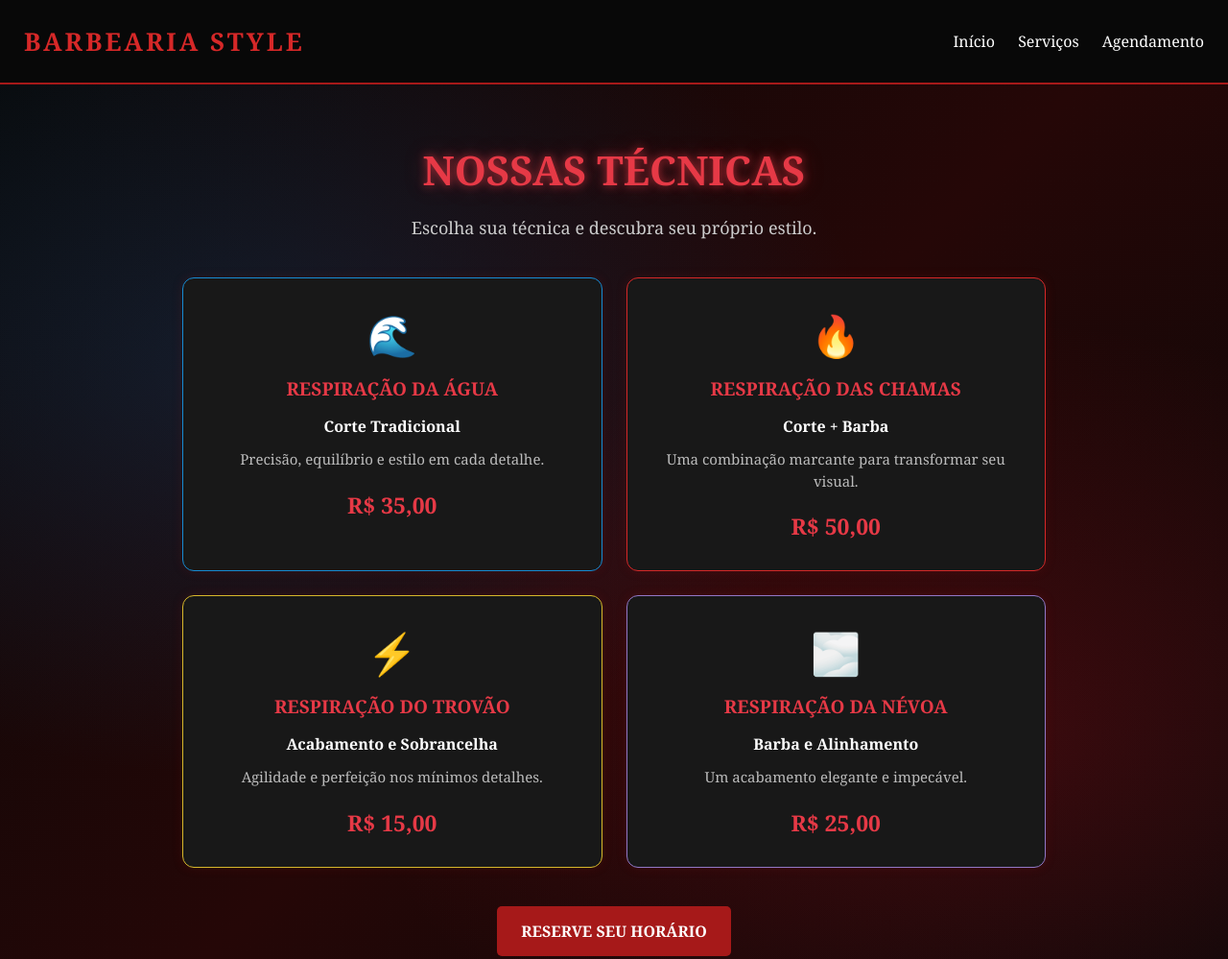
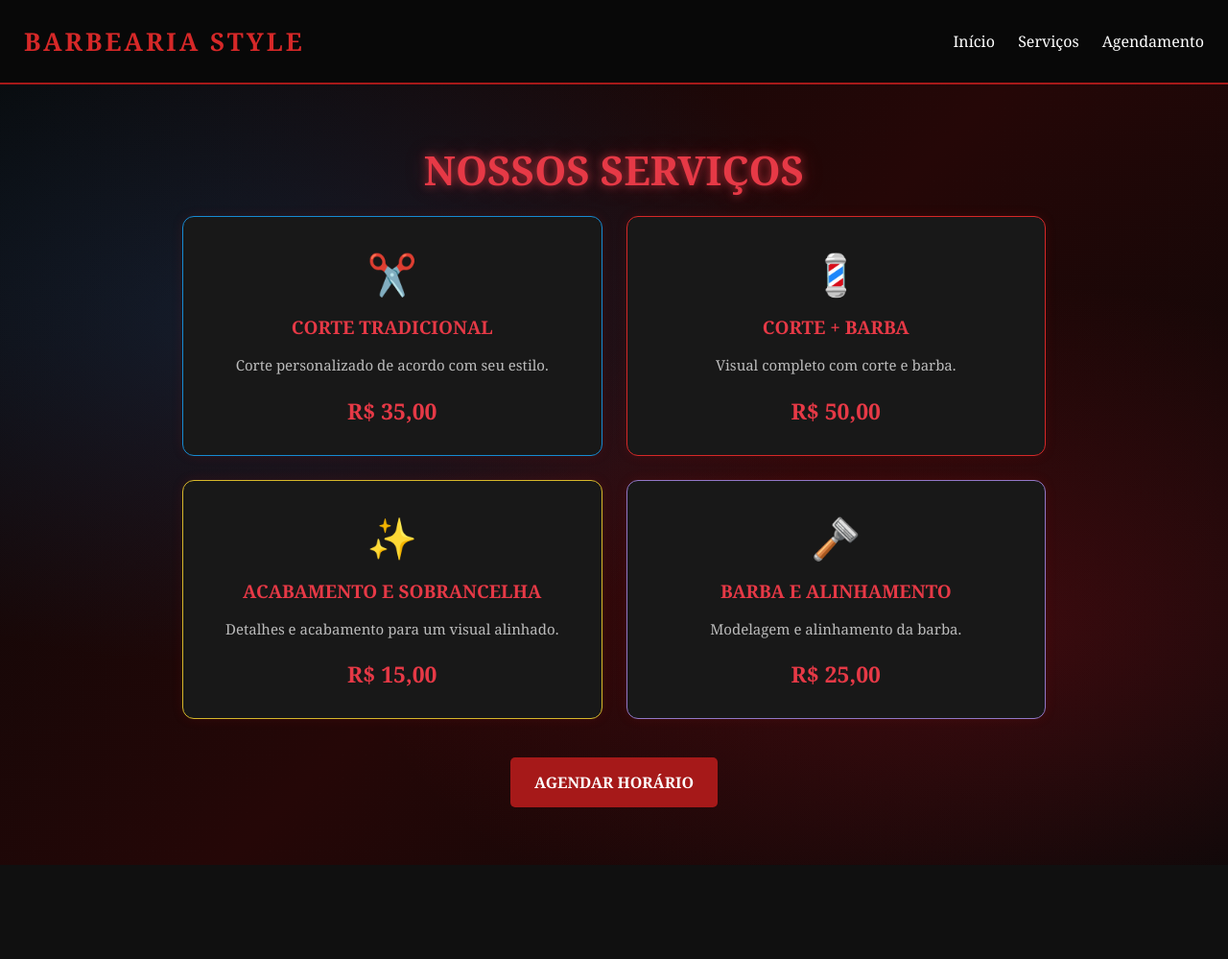
Before and after one commit to bruhqxx/barbearia-style, a plain HTML site: page servicos.html in a window 1280 px wide. Shown: the top 999 px of the page at 96% size. After the commit the page ends 901 px from the top, so only its background shows below. Drawn offline with Linux system fonts and the light colour scheme.

Commit message:
Update servicos.html

```diff
--- a/servicos.html
+++ b/servicos.html
@@ -21,49 +21,41 @@
 
     <main class="pagina-servicos">
 
-        <h2>NOSSAS TÉCNICAS</h2>
-
-        <p class="descricao-servicos">
-            Escolha sua técnica e descubra seu próprio estilo.
-        </p>
+        <h2>NOSSOS SERVIÇOS</h2>
 
         <section class="servicos-container">
 
             <div class="servico-card agua">
-                <span>🌊</span>
-                <h3>RESPIRAÇÃO DA ÁGUA</h3>
-                <h4>Corte Tradicional</h4>
-                <p>Precisão, equilíbrio e estilo em cada detalhe.</p>
+                <span>✂️</span>
+                <h3>CORTE TRADICIONAL</h3>
+                <p>Corte personalizado de acordo com seu estilo.</p>
                 <strong>R$ 35,00</strong>
             </div>
 
             <div class="servico-card chamas">
-                <span>🔥</span>
-                <h3>RESPIRAÇÃO DAS CHAMAS</h3>
-                <h4>Corte + Barba</h4>
-                <p>Uma combinação marcante para transformar seu visual.</p>
+                <span>💈</span>
+                <h3>CORTE + BARBA</h3>
+                <p>Visual completo com corte e barba.</p>
                 <strong>R$ 50,00</strong>
             </div>
 
             <div class="servico-card trovao">
-                <span>⚡</span>
-                <h3>RESPIRAÇÃO DO TROVÃO</h3>
-                <h4>Acabamento e Sobrancelha</h4>
-                <p>Agilidade e perfeição nos mínimos detalhes.</p>
+                <span>✨</span>
+                <h3>ACABAMENTO E SOBRANCELHA</h3>
+                <p>Detalhes e acabamento para um visual alinhado.</p>
                 <strong>R$ 15,00</strong>
             </div>
 
             <div class="servico-card nevoa">
-                <span>🌫️</span>
-                <h3>RESPIRAÇÃO DA NÉVOA</h3>
-                <h4>Barba e Alinhamento</h4>
-                <p>Um acabamento elegante e impecável.</p>
+                <span>🪒</span>
+                <h3>BARBA E ALINHAMENTO</h3>
+                <p>Modelagem e alinhamento da barba.</p>
                 <strong>R$ 25,00</strong>
             </div>
 
         </section>
 
-        <a href="agendamento.html">RESERVE SEU HORÁRIO</a>
+        <a href="agendamento.html">AGENDAR HORÁRIO</a>
 
     </main>
 
```
